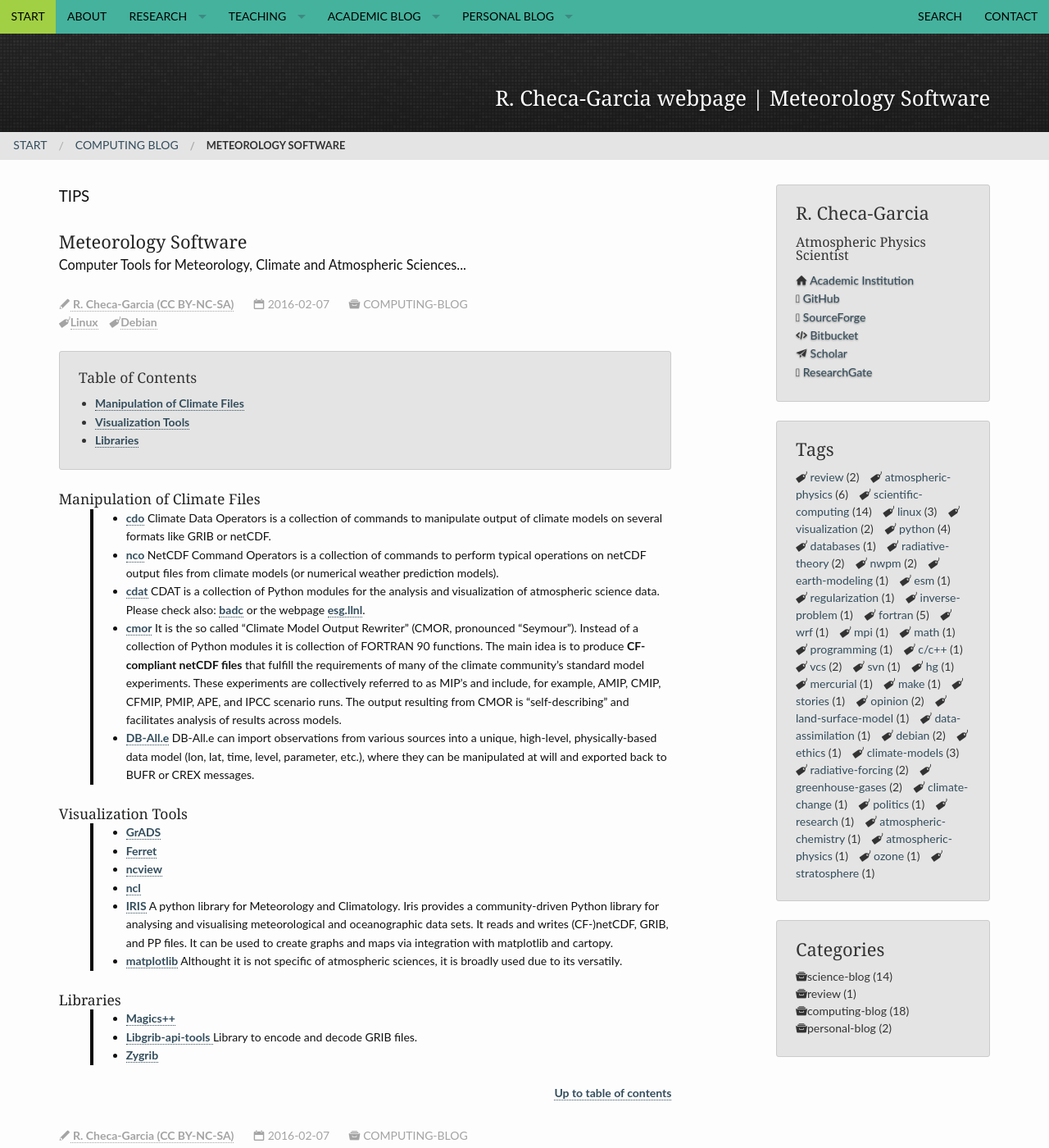
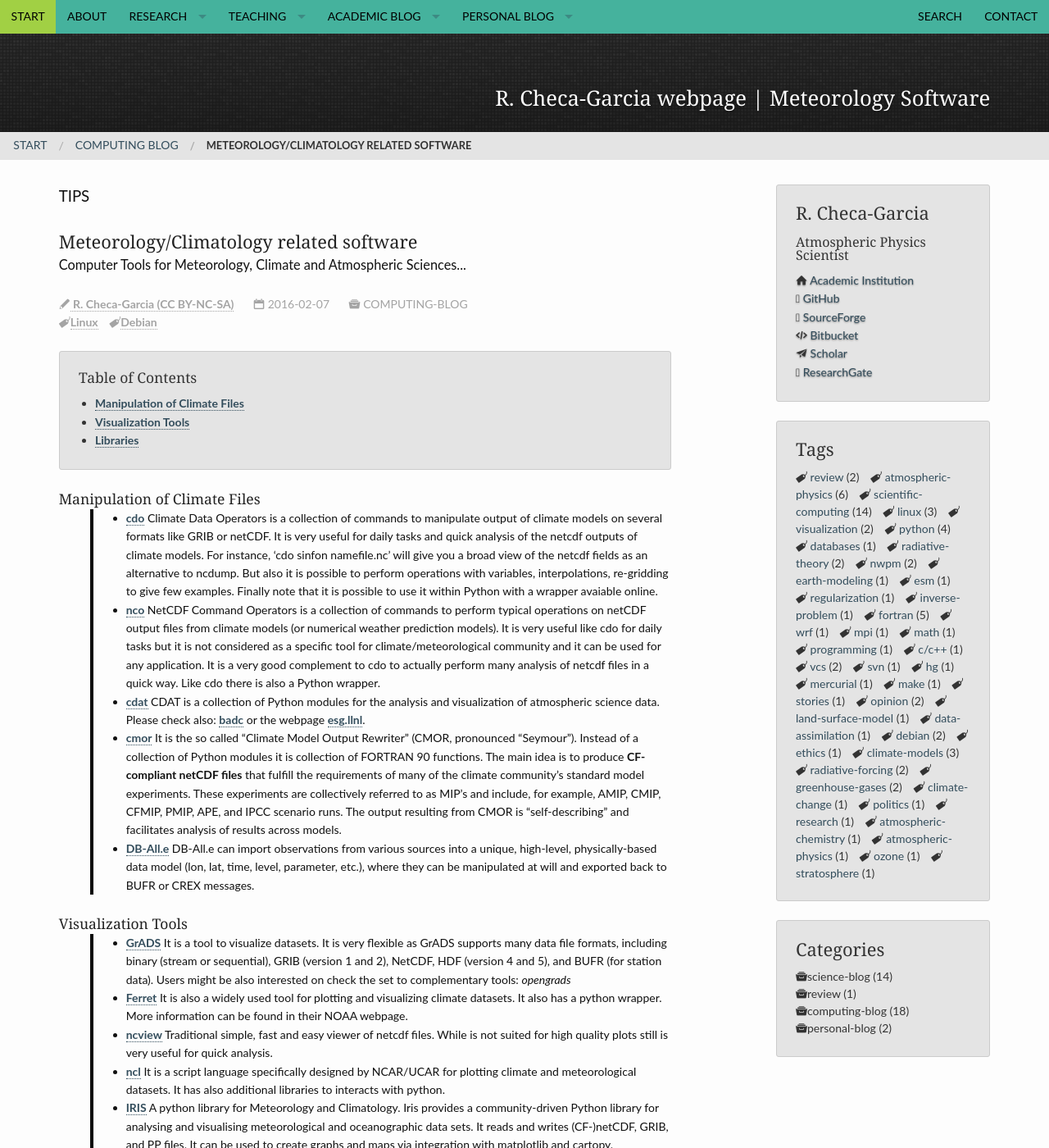
Before and after one commit to RCHG/rchg.github.io, a Jekyll site: the page built from _posts/2016-02-07-Meteorology-Software.md, in a window 1280 px wide and 1400 px high. Shown: the whole window at 82% size. Built offline with Jekyll 4.4.1, drawn with Linux system fonts in a browser that asks for light colours; comment, search, counter and statistics services are not loaded.

Commit message:
Update 2016-02-07-Meteorology-Software.md

```diff
--- a/_posts/2016-02-07-Meteorology-Software.md
+++ b/_posts/2016-02-07-Meteorology-Software.md
@@ -2,7 +2,7 @@
 layout: page
 sidebar: right
 subheadline: Tips
-title: "Meteorology Software"
+title: "Meteorology/Climatology related software"
 excerpt: "Software for Meteorology, Climate and Atmospheric Sciences..."
 teaser: "Computer Tools for Meteorology, Climate and Atmospheric Sciences..."
 breadcrumb: true
@@ -28,8 +28,8 @@ header:
 
 #### Manipulation of Climate Files
 
-- [cdo](https://code.zmaw.de/projects/cdo) Climate Data Operators is a collection of commands to manipulate output of climate models on several formats like GRIB or netCDF.
-- [nco](http://nco.sourceforge.net/) NetCDF Command Operators is a collection of commands to perform typical operations on netCDF output files from climate models (or numerical weather prediction models).
+- [cdo](https://code.zmaw.de/projects/cdo) Climate Data Operators is a collection of commands to manipulate output of climate models on several formats like GRIB or netCDF. It is very useful for daily tasks and quick analysis of the netcdf outputs of climate models. For instance, 'cdo sinfon namefile.nc' will give you a broad view of the netcdf fields as an alternative to ncdump. But also it is possible to perform operations with variables, interpolations, re-gridding to give few examples. Finally note that it is possible to use it within Python with a wrapper avaiable online.
+- [nco](http://nco.sourceforge.net/) NetCDF Command Operators is a collection of commands to perform typical operations on netCDF output files from climate models (or numerical weather prediction models). It is very useful like cdo for daily tasks but it is not considered as a specific tool for climate/meteorological community and it can be used for any application. It is a very good complement to cdo to actually perform many analysis of netcdf files in a quick way. Like cdo there is also a Python wrapper.
 - [cdat](http://sourceforge.net/projects/cdat/) CDAT is a collection of Python modules for the analysis and visualization of atmospheric science data. Please check also: [badc](https://badc.nerc.ac.uk/help/software/cdat/) or the webpage [esg.llnl]( http://esg.llnl.gov/cdat).
 - [cmor](http://www-pcmdi.llnl.gov/software-portal/cmor/documentation) It is the so called "Climate Model Output Rewriter" (CMOR, pronounced "Seymour"). Instead of a collection of Python modules it is collection of FORTRAN 90 functions. The main idea is to produce **CF-compliant netCDF files** that fulfill the requirements of many of the climate community's standard model experiments. These experiments are collectively referred to as MIP's and include, for example, AMIP, CMIP, CFMIP, PMIP, APE, and IPCC scenario runs. The output resulting from CMOR is "self-describing" and facilitates analysis of results across models.
 - [DB-All.e](http://www.arpa.emr.it/dettaglio_documento.asp?id=514&idlivello=64) DB-All.e can import observations from various sources into a unique, high-level, physically-based data model (lon, lat, time, level, parameter, etc.), where they can be manipulated at will and exported back to BUFR or CREX messages.
@@ -37,10 +37,10 @@ header:
 
 #### Visualization Tools
 
-- [GrADS](https://code.zmaw.de/projects/cdo)
-- [Ferret](http://nco.sourceforge.net/)
-- [ncview](http://meteora.ucsd.edu/~pierce/ncview_home_page.html)
-- [ncl](http://www.ncl.ucar.edu/overview.shtml)
+- [GrADS](http://cola.gmu.edu/grads/) It is a tool to visualize datasets. It is very flexible as GrADS supports many data file formats, including binary (stream or sequential), GRIB (version 1 and 2), NetCDF, HDF (version 4 and 5), and BUFR (for station data). Users might be also interested on check the set to complementary tools: *opengrads*
+- [Ferret](http://www.ferret.noaa.gov/Ferret/) It is also a widely used tool for plotting and visualizing climate datasets. It also has a python wrapper. More information can be found in their NOAA webpage.
+- [ncview](http://meteora.ucsd.edu/~pierce/ncview_home_page.html) Traditional simple, fast and easy viewer of netcdf files. While is not suited for high quality plots still is very useful for quick analysis.
+- [ncl](http://www.ncl.ucar.edu/overview.shtml) It is a script language specifically designed by NCAR/UCAR for plotting climate and meteorological datasets. It has also additional libraries to interacts with python.
 - [IRIS](http://scitools.org.uk/iris/) A python library for Meteorology and Climatology. Iris provides a community-driven Python library for analysing and visualising meteorological and oceanographic data sets. It reads and writes (CF-)netCDF, GRIB, and PP files. It can be used to create graphs and maps via integration with matplotlib and cartopy.
 - [matplotlib](http://matplotlib.org) Althought it is not specific of atmospheric sciences, it is broadly used due to its versatily.
 {:.smallquote}
```
